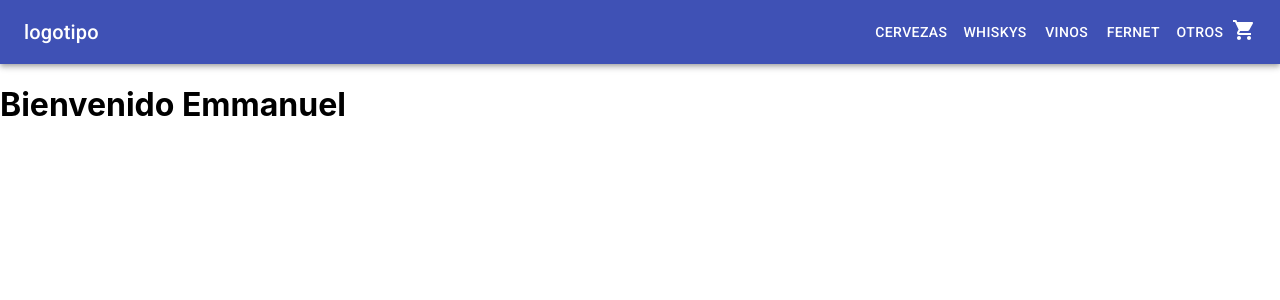
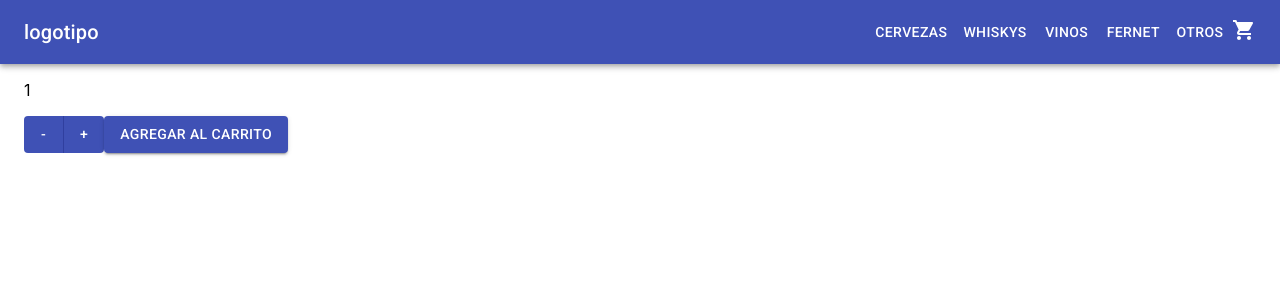
Before and after one commit to ecasiello/coder-react, a React (Create React App) app: page / in a window 1280 px wide. Shown: the top 300 px of the page. Built offline with nearby package versions, Linux system fonts and the light colour scheme.

Commit message:
Agregando ItemCount

```diff
--- a/src/App.js
+++ b/src/App.js
@@ -1,6 +1,6 @@
 import { Button } from "@material-ui/core";
-import NavBar from './NavBar'
-import ItemListContainer from './ItemListContainer';
+import NavBar from './components/NavBar'
+import ItemListContainer from './components/ItemListContainer';
 
 function App() {
   return (
--- a/src/ItemListContainer.js
+++ /dev/null
@@ -1,15 +0,0 @@
-import React from 'react';
-import { makeStyles } from '@material-ui/core/styles';
-
-
-function ItemListContainer({cliente}) {
-
-
-    return (
-      <div>
-        <h1>Bienvenido {cliente}</h1>
-      </div>
-    );
-  }
-
-  export default ItemListContainer
--- /dev/null
+++ b/src/components/ItemCount.js
@@ -0,0 +1,43 @@
+import React from 'react';
+import { makeStyles } from '@material-ui/core/styles';
+import ButtonGroup from '@material-ui/core/ButtonGroup';
+import Button from '@material-ui/core/Button';
+import Container from '@material-ui/core/Container';
+import {useState} from 'react'
+
+
+
+function ItemCount({stock , initial, onAdd }) {
+    const [quantity,setQuantity] = useState(1)
+    const addButton= () =>{
+        if(quantity < stock){
+            setQuantity(quantity + 1)
+        }
+    }
+
+    const removeButton= () =>{
+        if(quantity > initial){
+            setQuantity(quantity - 1)
+        }
+    }
+
+    const handleCount = () =>{
+        onAdd(quantity)
+    }
+
+    return (
+
+      <Container>
+        <p>{quantity}</p>
+        <ButtonGroup disableElevation variant="contained" color="primary" >
+            <Button onClick={removeButton}>-</Button>
+            <Button onClick={addButton}>+</Button>
+        </ButtonGroup>
+        <Button variant="contained" color="primary" onClick={handleCount}>
+            Agregar al carrito
+        </Button>
+      </Container>
+    );
+  }
+
+  export default ItemCount
--- /dev/null
+++ b/src/components/ItemListContainer.js
@@ -0,0 +1,21 @@
+import React from 'react';
+import { makeStyles } from '@material-ui/core/styles';
+import { blue } from '@material-ui/core/colors';
+import ItemCount from './ItemCount';
+
+const count = (quantity)=>{
+  console.log(`Has agregado ${quantity} xxx a tu carrito!!`)
+}
+
+function ItemListContainer({cliente}) {
+
+
+    return (
+      <div>
+        <ItemCount stock={4} initial={1} onAdd={count} />
+      </div>
+
+    );
+  }
+
+  export default ItemListContainer
```
Also changed, not shown: src/components/CartWidget.js (renamed from src/CartWidget.js), src/components/NavBar.js (renamed from src/NavBar.js).
